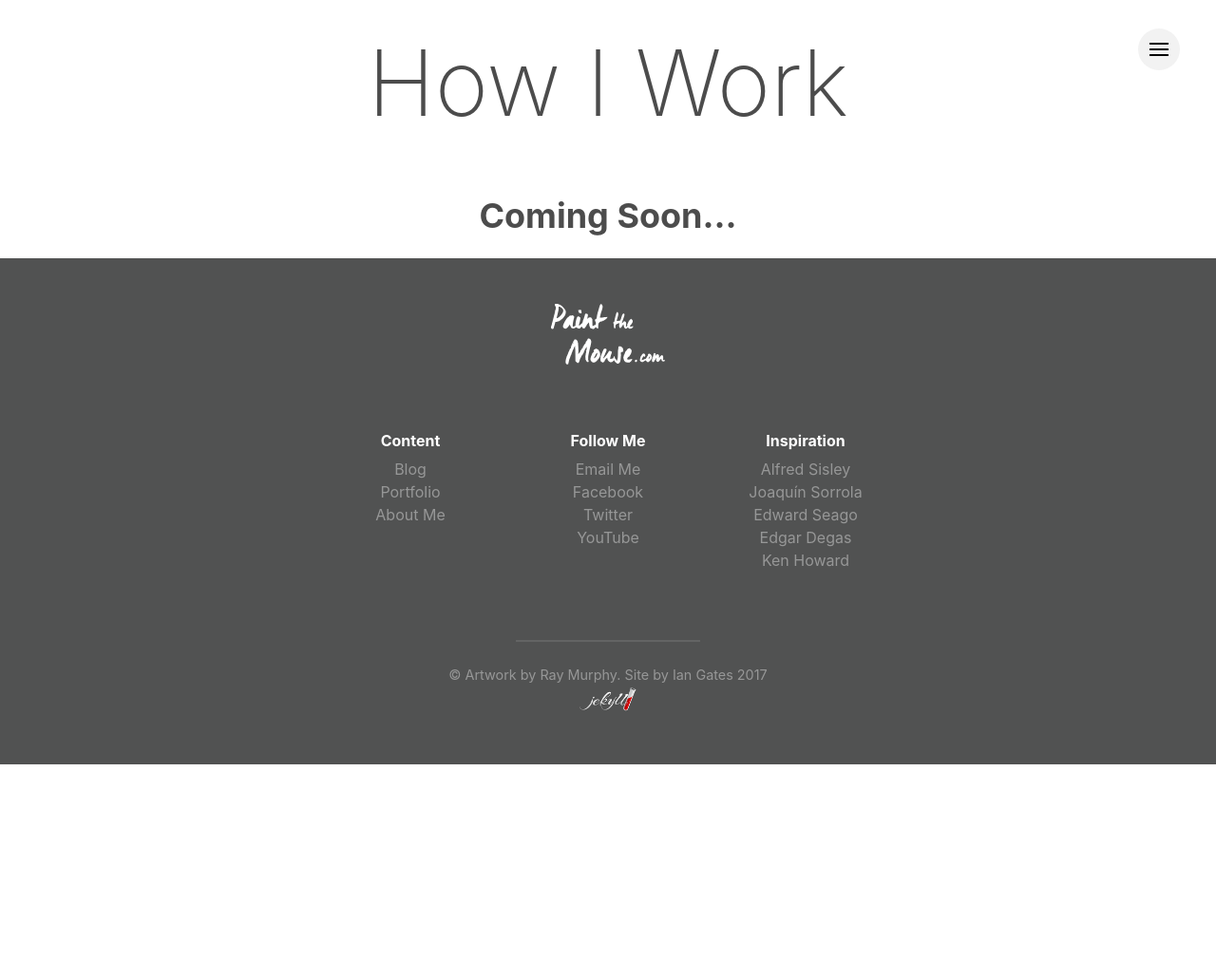
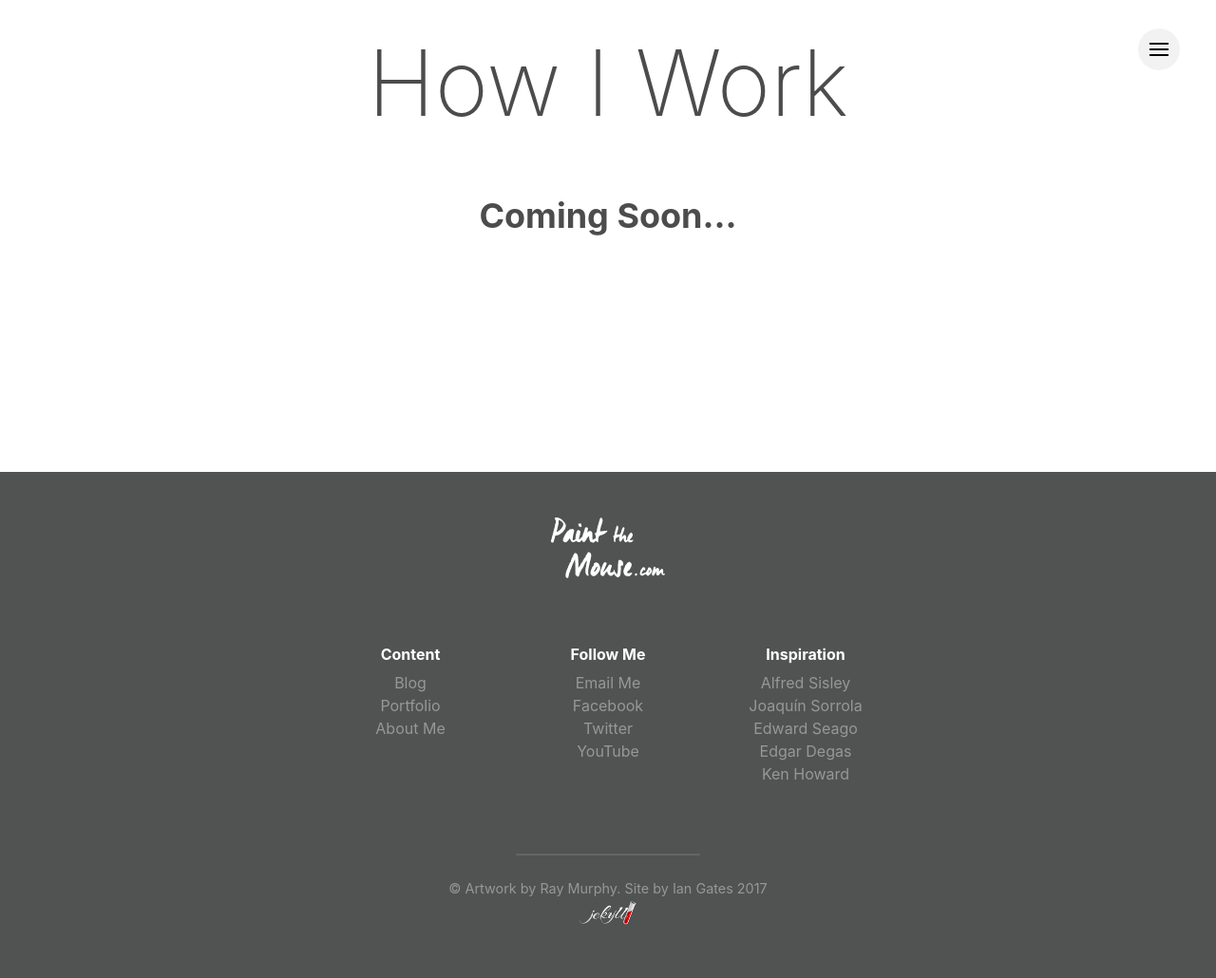
Before and after one commit to PaintTheMouse/wip, a Jekyll site: the page built from How I Work.html, in a window 1280 px wide. Shown: the whole page at 95% size. Built offline with Jekyll 4.4.1, drawn with Linux system fonts in a browser that asks for light colours; before the commit the page ends 900 px from its top, so only the background shows below that.

Commit message:
add height to how i work

```diff
--- a/_layouts/how.html
+++ b/_layouts/how.html
@@ -5,4 +5,5 @@ layout: default
 <div class="container">
         <h1 class="tc f1-m f-headline-l fw2 mt4">{{ page.title }}</h1>
     <h1 class="mt3 tc f3 f2-ns">Coming Soon...</h1>
+    <div class="vh-25"></div>
 </div>
```
Also changed, not shown: 1 other file.
